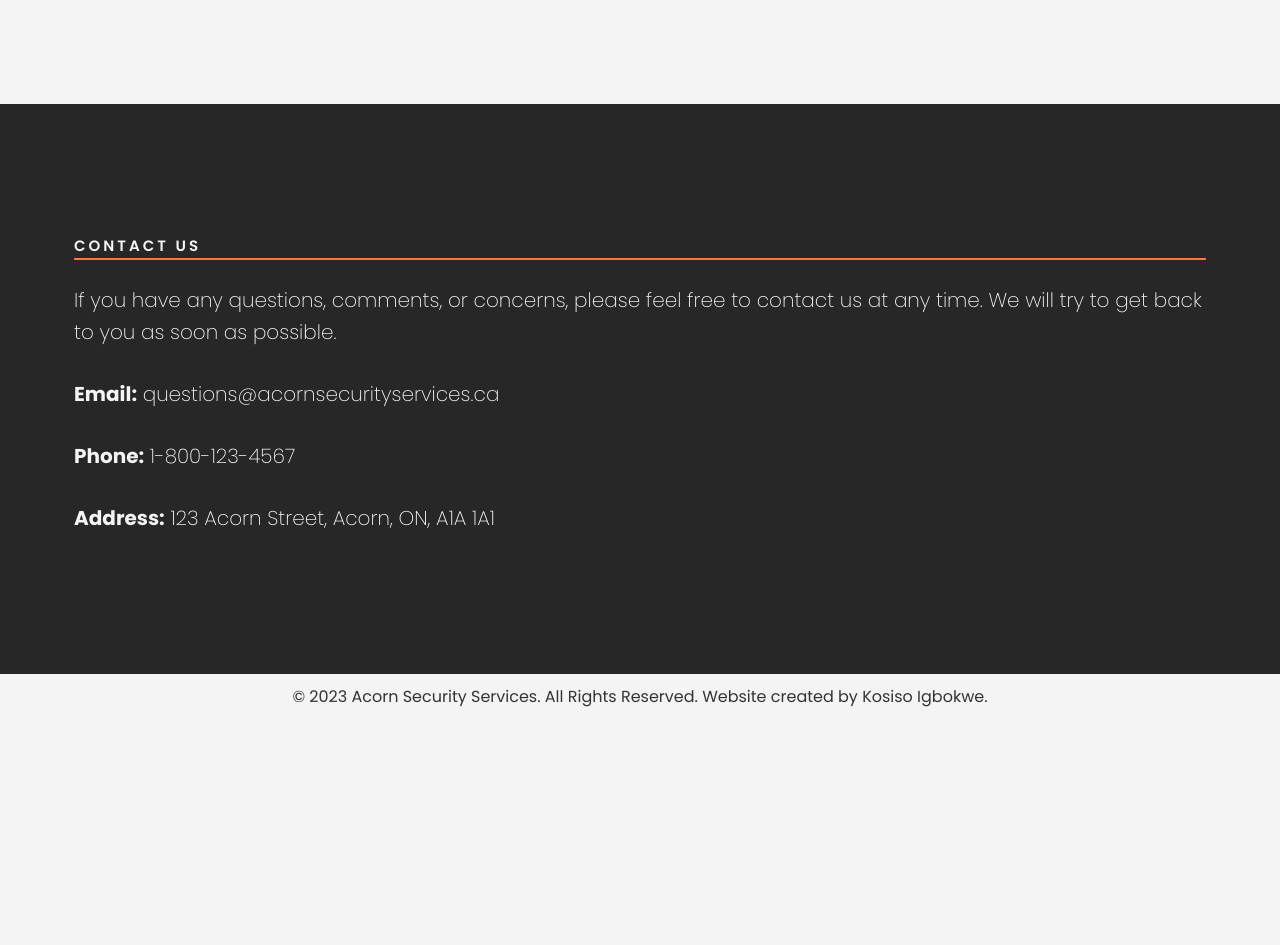
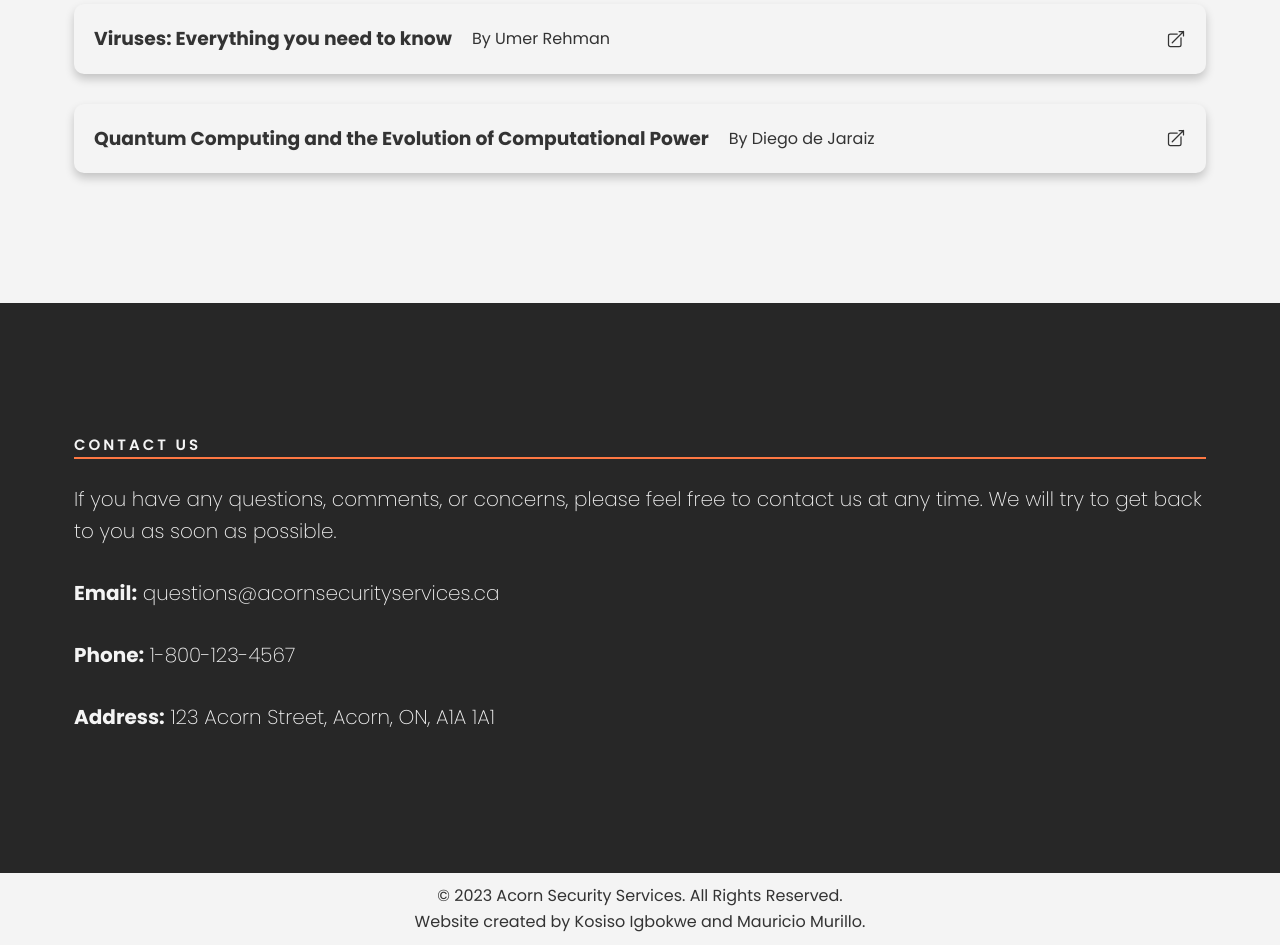
Before and after one commit to igbokwe-kosi/329FinalProject, a plain HTML site: page index.html in a window 1280 px wide. Shown: the part 2440-3385 px from the top of the page. Before the commit the page ends 3159 px from the top, so only its background shows below. Drawn offline with Linux system fonts and the light colour scheme.

Commit message:
Added more articles

```diff
--- a/index.html
+++ b/index.html
@@ -83,7 +83,7 @@
               <li class="article">
                 <h3 class="article-title">Is Public Wi-Fi Safe?!</h3>
                 <p class="article-author">By Seth Taylor Pullishy</p>
-                <a href="./blog.html">
+                <a href="./blog.html" target="_blank">
                   <svg
                     xmlns="http://www.w3.org/2000/svg"
                     fill="none"
@@ -220,6 +220,50 @@
                   </svg>
                 </a>
               </li>
+              <li class="article">
+                <h3 class="article-title">
+                  Viruses: Everything you need to know
+                </h3>
+                <p class="article-author">By Umer Rehman</p>
+                <a href="#">
+                  <svg
+                    xmlns="http://www.w3.org/2000/svg"
+                    fill="none"
+                    viewBox="0 0 24 24"
+                    stroke-width="1.5"
+                    stroke="currentColor"
+                    class="w-6 h-6"
+                  >
+                    <path
+                      stroke-linecap="round"
+                      stroke-linejoin="round"
+                      d="M13.5 6H5.25A2.25 2.25 0 003 8.25v10.5A2.25 2.25 0 005.25 21h10.5A2.25 2.25 0 0018 18.75V10.5m-10.5 6L21 3m0 0h-5.25M21 3v5.25"
+                    />
+                  </svg>
+                </a>
+              </li>
+              <li class="article">
+                <h3 class="article-title">
+                  Quantum Computing and the Evolution of Computational Power
+                </h3>
+                <p class="article-author">By Diego de Jaraiz</p>
+                <a href="#">
+                  <svg
+                    xmlns="http://www.w3.org/2000/svg"
+                    fill="none"
+                    viewBox="0 0 24 24"
+                    stroke-width="1.5"
+                    stroke="currentColor"
+                    class="w-6 h-6"
+                  >
+                    <path
+                      stroke-linecap="round"
+                      stroke-linejoin="round"
+                      d="M13.5 6H5.25A2.25 2.25 0 003 8.25v10.5A2.25 2.25 0 005.25 21h10.5A2.25 2.25 0 0018 18.75V10.5m-10.5 6L21 3m0 0h-5.25M21 3v5.25"
+                    />
+                  </svg>
+                </a>
+              </li>
             </ul>
           </div>
         </div>
@@ -254,10 +298,8 @@
     <footer class="footer">
       <div class="container">
         <div class="footer-text">
-          <p>
-            &copy; 2023 Acorn Security Services. All Rights Reserved. Website
-            created by Kosiso Igbokwe.
-          </p>
+          <p>&copy; 2023 Acorn Security Services. All Rights Reserved.</p>
+          <p>Website created by Kosiso Igbokwe and Mauricio Murillo.</p>
         </div>
       </div>
     </footer>
```
